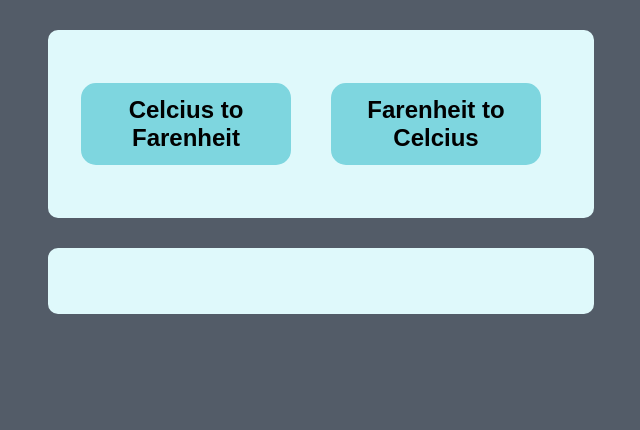
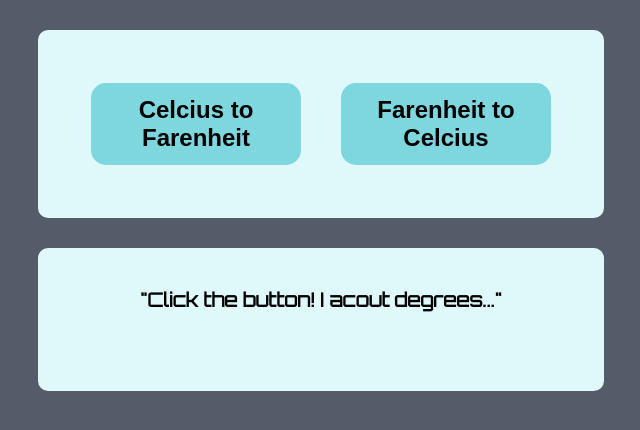
Before and after one commit to fabianzielinski/Zadanie-8-2, a website: page index.html in a window 1280 px wide. Shown: the whole page, without its empty margins (319-959 px from the left). Drawn offline with Linux system fonts and the light colour scheme; a web font is replaced by a local one.

Commit message:
Change index.html and style.css

```diff
--- a/index.html
+++ b/index.html
@@ -9,13 +9,15 @@
     </head>
     <body>
 		<div class="container">
-			<div class="row">
+			<div class="row btn">
 				<button id="btnCes">Celcius to Farenheit</button>
 				<button id="btnFht">Farenheit to Celcius</button>
 			</div>
-			<div class="row">
+			<div class="row text">
 				<div id="textMsg" class="msgPanel"></div>
+				<div id="textTemp" class="msgPanel"></div>
     		</div>
     	</div>
+    	<script type="text/javascript" src="js/script.js"></script>
     </body>
 </html>
--- a/js/script.js
+++ b/js/script.js
@@ -1 +1,41 @@
 'use strict';
+
+
+var outputMsg = document.getElementById('textMsg');
+var outputTmp = document.getElementById('textTemp');
+
+var buttonCes;
+var buttonFht;
+
+var tempCes;
+var tempFhr;
+
+
+outputMsg.innerHTML = ' "Click the button! I acout degrees..." ' + '<br><br>' + outputMsg.innerHTML;
+
+buttonCes = document.getElementById('btnCes');
+buttonFht = document.getElementById('btnFht');
+
+btnCes.addEventListener('click', function() {
+
+	var tempCes = window.prompt('What is the temperature in degrees Celsius?');
+
+
+		if (isNaN(tempCes)) {outputMsg.innerHTML = " It' not a temperature !!! " }
+
+		else {
+
+		    if (tempCes>'15') {
+		    	outputMsg.innerHTML = 'Jest bardzo przyjemnie' + outputMsg.innerHTML;
+		    }
+		    if ('15'>tempCes>'10') {
+		        outputMsg.innerHTML = 'Ubierz kurtkę' + outputMsg.innerHTML;
+		    }
+		    else {
+		        outputMsg.innerHTML = '"Bez czapki i szalika się nie obejdzie"';
+		 	}
+
+		 	outputTmp.innerHTML = '"Temperature is '+ ((tempCes*1.8)+32) +'  F"';
+		}
+
+})
--- a/sass/style.scss
+++ b/sass/style.scss
@@ -1,4 +1,5 @@
 @import 'reset';
+@import url('https://fonts.googleapis.com/css?family=Allerta+Stencil|Orbitron');
 
 // zmienne
 
@@ -12,16 +13,17 @@ body {
 	background-color: $wizard-gray;
 }
 
-.row {
+.btn {
 	display: flex;
 	align-items: center;
 	justify-content: center;
 	background-color: $coastal-breze;
 	margin: 30px auto;
-	padding: 30px 30px 30px 10px;
+	padding: 30px;
 	border: 3px solid $coastal-breze;
 	border-radius: 10px;
 	width: 500px;
+	color: #000;
 }
 
 button {
@@ -30,6 +32,7 @@ button {
 	background-color: $midle-blue;
 	margin: 20px;
 	color: #000;
+	font-family: 'Allerta Stencil', sans-serif;
 	font-size: 150%;
 	font-weight: bold;
 	border: 3px solid $midle-blue;
@@ -39,3 +42,16 @@ button {
 		box-shadow: 5px 10px 18px #000;
 	}
 }
+
+.text {
+	@extend .btn;
+	flex-direction: column;
+	font-family: 'Orbitron', sans-serif;
+	font-size: 120%;
+	font-weight: bold;
+	line-height: 200%;
+}
+
+.msgPanel {
+	flex: 1;
+}
```
Also changed, not shown: css/style.css.
